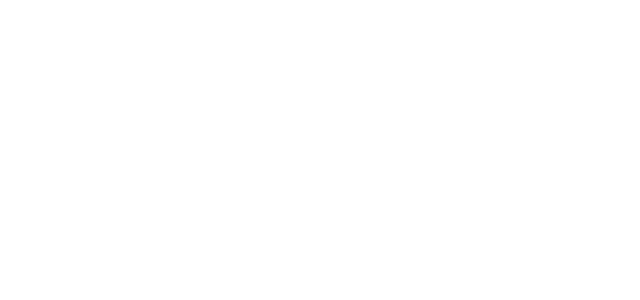
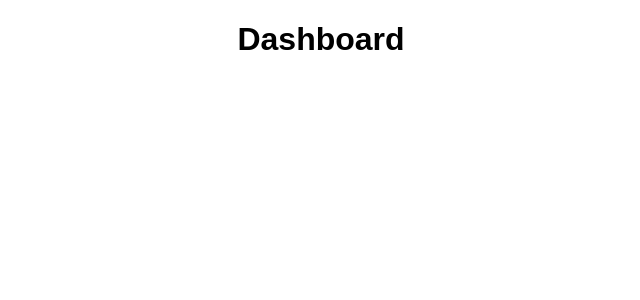
Before and after one commit to Mercykwazi/New-xhub, a React (Create React App) app in the folder client-side/: page / in a window 1280 px wide. Shown: the top 300 px of the page, without its empty margins (319-959 px from the left). Built offline with nearby package versions, Linux system fonts and the light colour scheme.

Commit message:
add dashboard

```diff
--- a/client-side/src/App.js
+++ b/client-side/src/App.js
@@ -1,10 +1,15 @@
 import React, { Component } from "react";
 import logo from "./logo.svg";
+import Dashboard from "./dashboard";
 import "./App.css";
 
 class App extends Component {
   render() {
-    return <div className="App" />;
+    return (
+      <div className="App">
+        <Dashboard />
+      </div>
+    );
   }
 }
 
--- /dev/null
+++ b/client-side/src/dashboard.js
@@ -0,0 +1,11 @@
+import { React, useState, useEffect } from "react";
+
+const Dashboard = () => {
+  return (
+    <div>
+      <h1>Dashboard</h1>
+    </div>
+  );
+};
+
+export default Dashboard;
```
